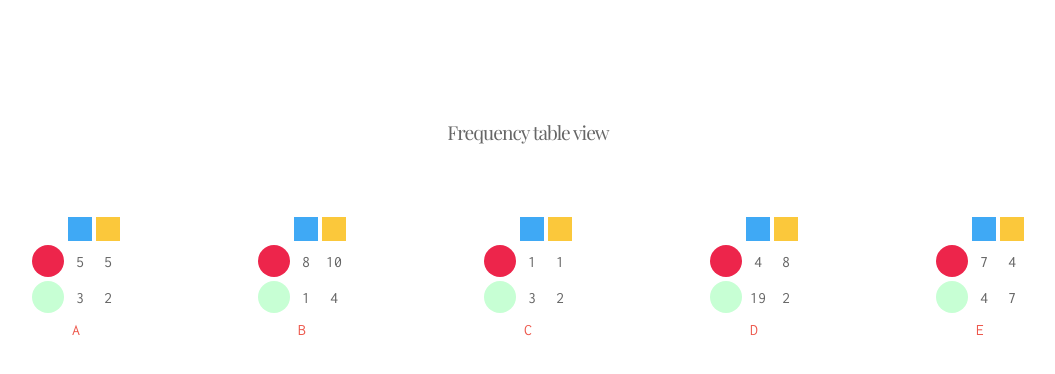
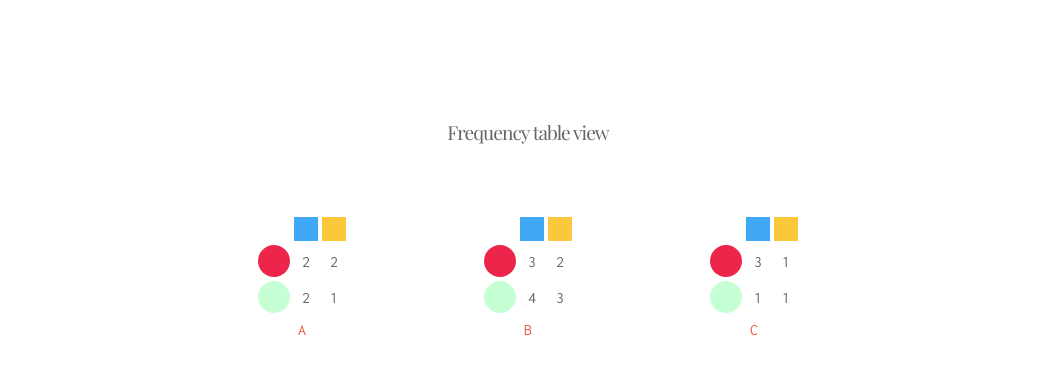
Before and after one commit to JainFamilyInstitute/algorithmic-fairness, a plain HTML site: page 4.html in a window 1280 px wide. Shown: the whole page, without its empty margins (112-1167 px from the left). Drawn offline with nearby package versions, Linux system fonts and the light colour scheme.

Commit message:
update running example

```diff
--- a/4.html
+++ b/4.html
@@ -26,16 +26,16 @@
 	<tr>
 		<th><div class="ball redball"></th>
 		<!-- red, blue -->
-		<th id="rb1">5</th>
+		<th id="rb1">2</th>
 		<!-- red, yellow -->
-		<th id="ry1">5</th>
+		<th id="ry1">2</th>
 	</tr>
 	<tr>
 		<th><div class="ball greenball"></th>
 		<!-- green, blue -->
-		<th id="gb1">3</th>
+		<th id="gb1">2</th>
 		<!-- green, yellow -->
-		<th id="gy1">2</th>
+		<th id="gy1">1</th>
 	</tr>
 </table>
 <div class="label">A</div>
@@ -51,16 +51,16 @@
 	<tr>
 		<th><div class="ball redball"></div></th>
 		<!-- red, blue -->
-		<th id="rb2">8</th>
+		<th id="rb2">3</th>
 		<!-- red, yellow -->
-		<th id="ry2">10</th>
+		<th id="ry2">2</th>
 	</tr>
 	<tr>
 		<th><div class="ball greenball"></div></th>
 		<!-- green, blue -->
-		<th id="gb2">1</th>
+		<th id="gb2">4</th>
 		<!-- green, yellow -->
-		<th id="gy2">4</th>
+		<th id="gy2">3</th>
 	</tr>
 </table>
 <div class="label">B</div>
@@ -76,72 +76,20 @@
 	<tr>
 		<th><div class="ball redball"></th>
 		<!-- red, blue -->
-		<th id="rb3">1</th>
+		<th id="rb3">3</th>
 		<!-- red, yellow -->
 		<th id="ry3">1</th>
 	</tr>
 	<tr>
 		<th><div class="ball greenball"></th>
 		<!-- green, blue -->
-		<th id="gb3">3</th>
+		<th id="gb3">1</th>
 		<!-- green, yellow -->
-		<th id="gy3">2</th>
+		<th id="gy3">1</th>
 	</tr>
 </table>
 <div class="label">C</div>
 </div>
-
-<div class="freq_table">
-<table>
-	<tr>
-		<th></th>
-		<th><div class="cube bluecube"></th>
-		<th><div class="cube yellowcube"></th>
-	</tr>
-	<tr>
-		<th><div class="ball redball"></th>
-		<!-- red, blue -->
-		<th id="rb3">4</th>
-		<!-- red, yellow -->
-		<th id="ry3">8</th>
-	</tr>
-	<tr>
-		<th><div class="ball greenball"></th>
-		<!-- green, blue -->
-		<th id="gb3">19</th>
-		<!-- green, yellow -->
-		<th id="gy3">2</th>
-	</tr>
-</table>
-<div class="label">D</div>
-</div>
-
-
-<div class="freq_table">
-<table>
-	<tr>
-		<th></th>
-		<th><div class="cube bluecube"></th>
-		<th><div class="cube yellowcube"></th>
-	</tr>
-	<tr>
-		<th><div class="ball redball"></th>
-		<!-- red, blue -->
-		<th id="rb3">7</th>
-		<!-- red, yellow -->
-		<th id="ry3">4</th>
-	</tr>
-	<tr>
-		<th><div class="ball greenball"></th>
-		<!-- green, blue -->
-		<th id="gb3">4</th>
-		<!-- green, yellow -->
-		<th id="gy3">7</th>
-	</tr>
-</table>
-<div class="label">E</div>
-</div>
-
 
 
 </body>
```
